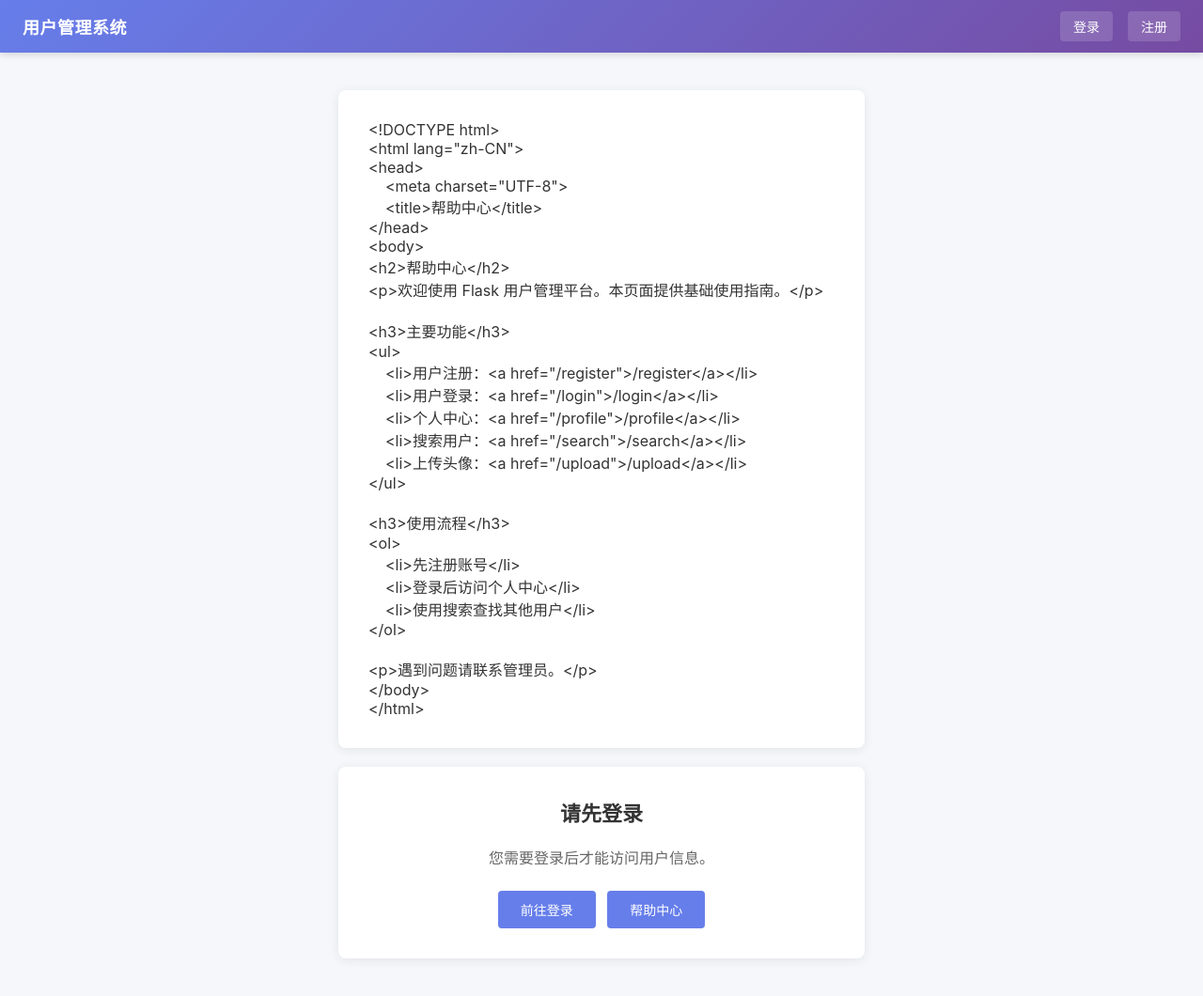
After one commit to simengyu-i/flask-user-manager, a Flask app: page /page?name=help in a window 1280 px wide. The commit adds this page. Shown: the whole page at 94% size. Run offline with Flask 3, Linux system fonts and the light colour scheme; parts of the project's set-up code (start-up, migrations or seed data) failed here and were passed over.

Commit message:
修复路径遍历漏洞 - /page 路由加白名单校验

```diff
--- a/app.py
+++ b/app.py
@@ -295,5 +295,41 @@ def recharge():
     return redirect(f"/profile?user_id={user_id}")
 
 
+# ── 动态页面加载(Path Traversal 修复)──
+# 修复方式:白名单 —— 只允许加载预定义页面,任何不在白名单的 name 全部拒绝
+ALLOWED_PAGES = {"help", "about", "contact", "faq"}
+
+
+@app.route("/page")
+def page():
+    name = request.args.get("name", "")
+
+    # 修复 1:白名单校验 —— 任何不在白名单的 name 直接拒绝,杜绝路径遍历
+    if name not in ALLOWED_PAGES:
+        username = session.get("username")
+        user = get_safe_user(username) if username else None
+        return render_template("index.html", user=user,
+                                page_content="页面不存在", page_not_found=True)
+
+    # 修复 2:路径拼接现在安全(name 来自白名单,只能是合法标识符)
+    base_dir = os.path.join(os.path.dirname(__file__), "pages")
+    file_path = os.path.join(base_dir, name + ".html")
+
+    if os.path.exists(file_path) and os.path.isfile(file_path):
+        with open(file_path, encoding="utf-8") as f:
+            content = f.read()
+    else:
+        content = None
+
+    username = session.get("username")
+    user = get_safe_user(username) if username else None
+
+    if content is None:
+        return render_template("index.html", user=user,
+                                page_content="页面不存在", page_not_found=True)
+    return render_template("index.html", user=user,
+                            page_content=content, page_not_found=False)
+
+
 if __name__ == "__main__":
     app.run(debug=debug, host="0.0.0.0", port=port)
--- /dev/null
+++ b/pages/help.html
@@ -0,0 +1,29 @@
+<!DOCTYPE html>
+<html lang="zh-CN">
+<head>
+    <meta charset="UTF-8">
+    <title>帮助中心</title>
+</head>
+<body>
+<h2>帮助中心</h2>
+<p>欢迎使用 Flask 用户管理平台。本页面提供基础使用指南。</p>
+
+<h3>主要功能</h3>
+<ul>
+    <li>用户注册：<a href="/register">/register</a></li>
+    <li>用户登录：<a href="/login">/login</a></li>
+    <li>个人中心：<a href="/profile">/profile</a></li>
+    <li>搜索用户：<a href="/search">/search</a></li>
+    <li>上传头像：<a href="/upload">/upload</a></li>
+</ul>
+
+<h3>使用流程</h3>
+<ol>
+    <li>先注册账号</li>
+    <li>登录后访问个人中心</li>
+    <li>使用搜索查找其他用户</li>
+</ol>
+
+<p>遇到问题请联系管理员。</p>
+</body>
+</html>
--- a/templates/index.html
+++ b/templates/index.html
@@ -1,5 +1,8 @@
 {% extends "base.html" %}
 {% block content %}
+{% if page_content %}
+    <div class="card" style="white-space: pre-wrap;">{{ page_content }}</div>
+{% endif %}
 {% if user %}
     <div class="card">
         <h2>欢迎回来，{{ user.username }}！</h2>
@@ -13,6 +16,7 @@
         <a href="/logout" class="btn btn-danger">退出登录</a>
         <a href="/profile" class="btn" style="margin-left:8px;">个人中心</a>
         <a href="/upload" class="btn" style="margin-left:8px;">上传头像</a>
+        <a href="/page?name=help" class="btn" style="margin-left:8px;">帮助中心</a>
     </div>
 
     <!-- 搜索功能 -->
@@ -54,6 +58,7 @@
         <h2>请先登录</h2>
         <p>您需要登录后才能访问用户信息。</p>
         <a href="/login" class="btn">前往登录</a>
+        <a href="/page?name=help" class="btn" style="margin-left:8px;">帮助中心</a>
     </div>
 {% endif %}
 {% endblock %}
```
